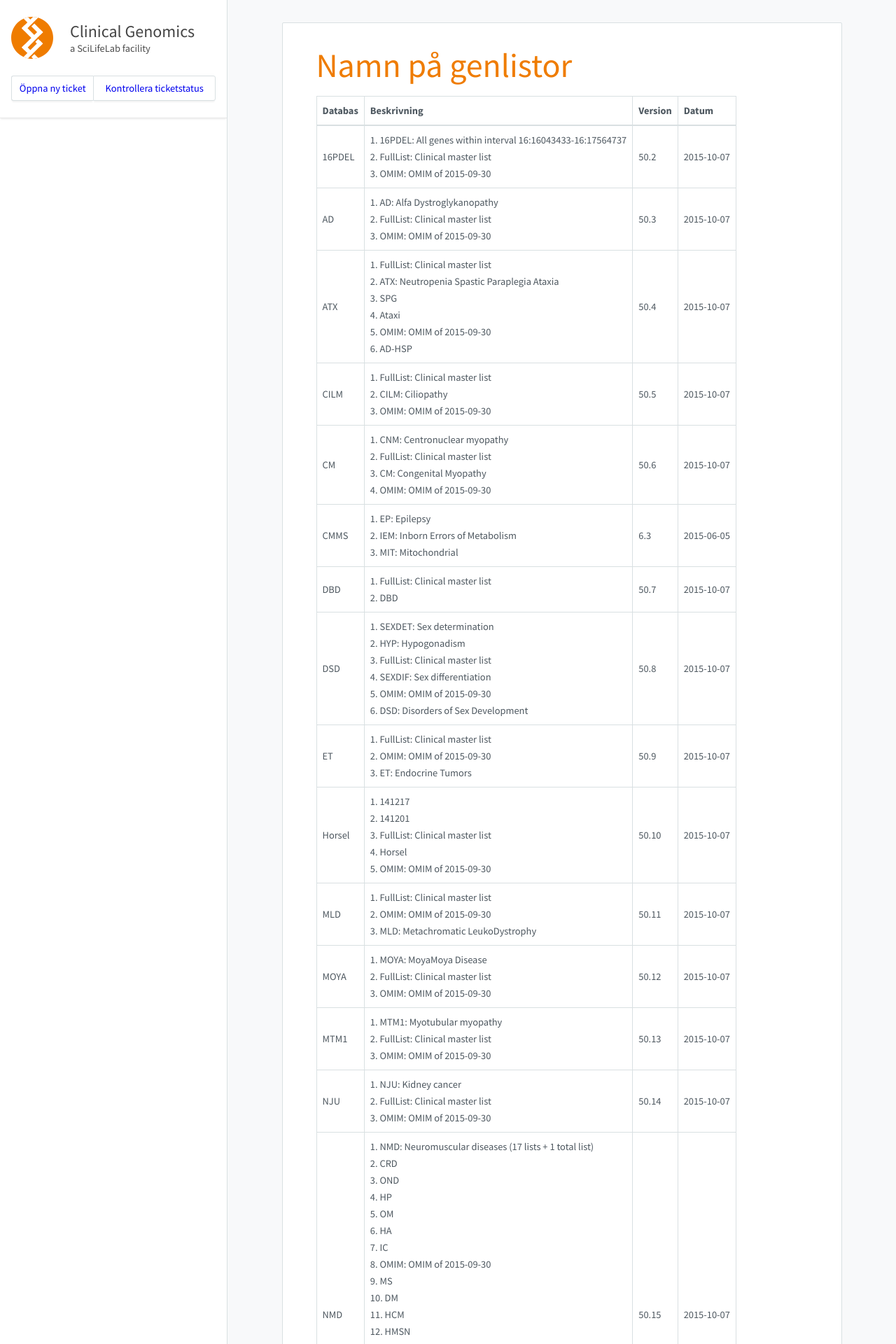
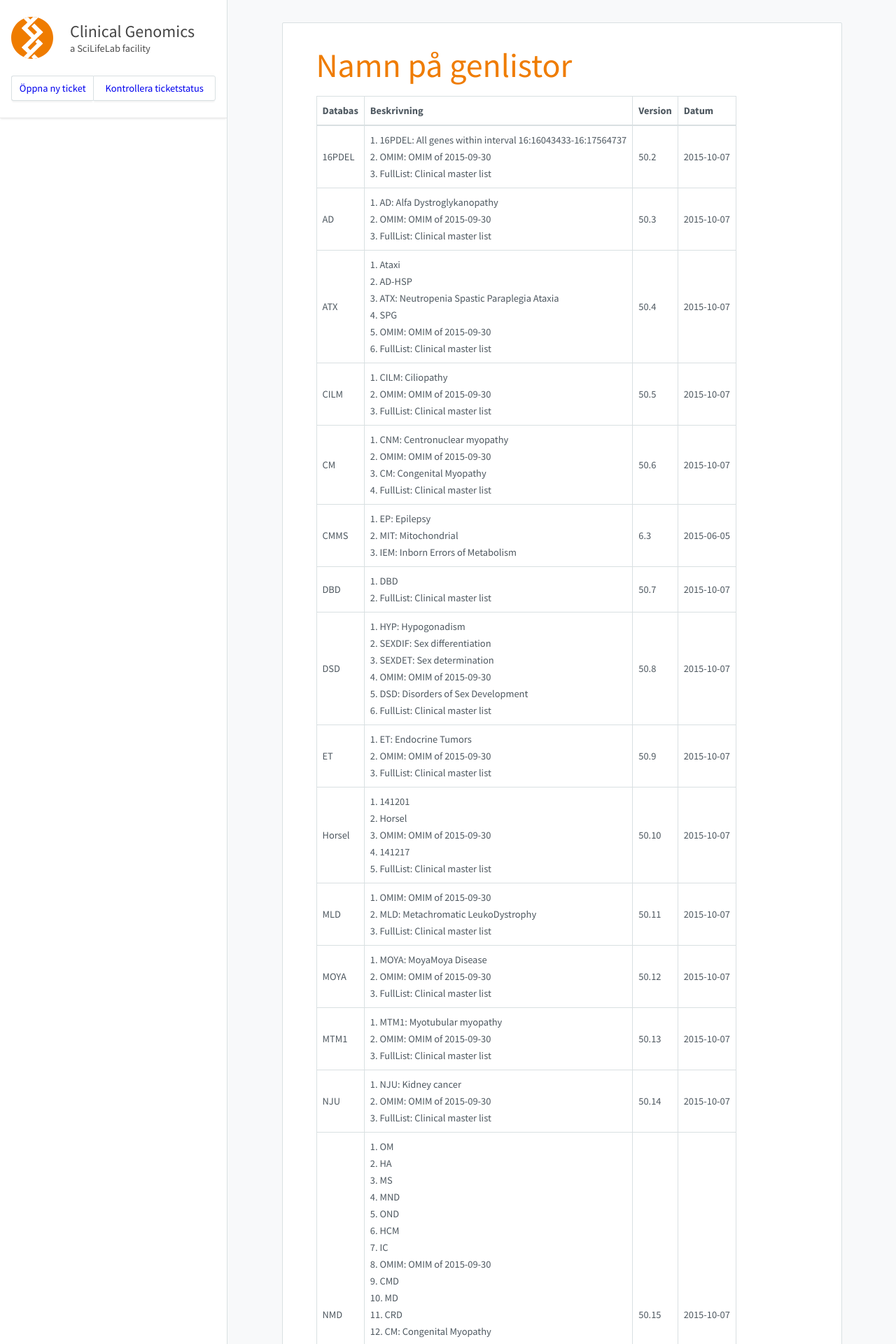
Before and after one commit to Clinical-Genomics/clinical-genomics.github.io, a Jekyll site: the page built from _pages/namnpagenlistor.md, in a window 1280 px wide. Shown: the top 1920 px of the page at 70% size. Built offline with Jekyll 4.4.1, drawn with Linux system fonts in a browser that asks for light colours; nearby versions of some CDN libraries; some of the changed lines change nothing that is shown; some of the changed text lies outside the part shown.

Commit message:
Update to cust002-SCN.txt

```diff
--- a/_pages/namnpagenlistor.md
+++ b/_pages/namnpagenlistor.md
@@ -8,25 +8,25 @@
 
 |Databas|Beskrivning|Version|Datum|
 |---|---|---|---|
-|16PDEL|1. 16PDEL: All genes within interval 16:16043433-16:17564737<br />2. FullList: Clinical master list<br />3. OMIM: OMIM of 2015-09-30<br />|50.2|2015-10-07|
-|AD|1. AD: Alfa Dystroglykanopathy<br />2. FullList: Clinical master list<br />3. OMIM: OMIM of 2015-09-30<br />|50.3|2015-10-07|
-|ATX|1. FullList: Clinical master list<br />2. ATX: Neutropenia Spastic Paraplegia Ataxia<br />3. SPG<br />4. Ataxi<br />5. OMIM: OMIM of 2015-09-30<br />6. AD-HSP<br />|50.4|2015-10-07|
-|CILM|1. FullList: Clinical master list<br />2. CILM: Ciliopathy<br />3. OMIM: OMIM of 2015-09-30<br />|50.5|2015-10-07|
-|CM|1. CNM: Centronuclear myopathy<br />2. FullList: Clinical master list<br />3. CM: Congenital Myopathy<br />4. OMIM: OMIM of 2015-09-30<br />|50.6|2015-10-07|
-|CMMS|1. EP: Epilepsy<br />2. IEM: Inborn Errors of Metabolism<br />3. MIT: Mitochondrial<br />|6.3|2015-06-05|
-|DBD|1. FullList: Clinical master list<br />2. DBD<br />|50.7|2015-10-07|
-|DSD|1. SEXDET: Sex determination<br />2. HYP: Hypogonadism<br />3. FullList: Clinical master list<br />4. SEXDIF: Sex differentiation<br />5. OMIM: OMIM of 2015-09-30<br />6. DSD: Disorders of Sex Development<br />|50.8|2015-10-07|
-|ET|1. FullList: Clinical master list<br />2. OMIM: OMIM of 2015-09-30<br />3. ET: Endocrine Tumors<br />|50.9|2015-10-07|
-|Horsel|1. 141217<br />2. 141201<br />3. FullList: Clinical master list<br />4. Horsel<br />5. OMIM: OMIM of 2015-09-30<br />|50.10|2015-10-07|
-|MLD|1. FullList: Clinical master list<br />2. OMIM: OMIM of 2015-09-30<br />3. MLD: Metachromatic LeukoDystrophy<br />|50.11|2015-10-07|
-|MOYA|1. MOYA: MoyaMoya Disease<br />2. FullList: Clinical master list<br />3. OMIM: OMIM of 2015-09-30<br />|50.12|2015-10-07|
-|MTM1|1. MTM1: Myotubular myopathy<br />2. FullList: Clinical master list<br />3. OMIM: OMIM of 2015-09-30<br />|50.13|2015-10-07|
-|NJU|1. NJU: Kidney cancer<br />2. FullList: Clinical master list<br />3. OMIM: OMIM of 2015-09-30<br />|50.14|2015-10-07|
-|NMD|1. NMD: Neuromuscular diseases (17 lists + 1 total list)<br />2. CRD<br />3. OND<br />4. HP<br />5. OM<br />6. HA<br />7. IC<br />8. OMIM: OMIM of 2015-09-30<br />9. MS<br />10. DM<br />11. HCM<br />12. HMSN<br />13. FullList: Clinical master list<br />14. CMS<br />15. CM: Congenital Myopathy<br />16. ACM<br />17. MM<br />18. MND<br />19. CMD<br />20. MD<br />21. NM<br />|50.15|2015-10-07|
-|OMIM|1. FullList: Clinical master list<br />2. OMIM: OMIM of 2015-09-30<br />|50.16|2015-10-07|
-|ORO|1. FullList: Clinical master list<br />2. ORO: Oro-facial-digital syndrome<br />3. OMIM: OMIM of 2015-09-30<br />|50.17|2015-10-07|
-|PAF1|1. PAF1: RNA polymerase II-associated factor<br />2. FullList: Clinical master list<br />3. OMIM: OMIM of 2015-09-30<br />|50.18|2015-10-07|
-|PID|1. FullList: Clinical master list<br />2. PID: Primary Immune Deficiency<br />3. PIDCAD: PID Candidates<br />|7.0|2015-08-31|
-|SCN|1. FullList: Clinical master list<br />2. SCN: Neutropenia<br />3. OMIM: OMIM of 2015-09-30<br />|50.0|2015-10-03|
-|SHANK1|1. SHANK1: SH3 and multiple ankyrin repeat domains 1<br />2. FullList: Clinical master list<br />3. OMIM: OMIM of 2015-09-30<br />|50.0|2015-10-03|
-|SKD|1. FullList: Clinical master list<br />2. SKD: Skeletal dysplasia<br />3. OMIM: OMIM of 2015-09-30<br />|50.0|2015-10-03|
+|16PDEL|1. 16PDEL: All genes within interval 16:16043433-16:17564737<br />2. OMIM: OMIM of 2015-09-30<br />3. FullList: Clinical master list<br />|50.2|2015-10-07|
+|AD|1. AD: Alfa Dystroglykanopathy<br />2. OMIM: OMIM of 2015-09-30<br />3. FullList: Clinical master list<br />|50.3|2015-10-07|
+|ATX|1. Ataxi<br />2. AD-HSP<br />3. ATX: Neutropenia Spastic Paraplegia Ataxia<br />4. SPG<br />5. OMIM: OMIM of 2015-09-30<br />6. FullList: Clinical master list<br />|50.4|2015-10-07|
+|CILM|1. CILM: Ciliopathy<br />2. OMIM: OMIM of 2015-09-30<br />3. FullList: Clinical master list<br />|50.5|2015-10-07|
+|CM|1. CNM: Centronuclear myopathy<br />2. OMIM: OMIM of 2015-09-30<br />3. CM: Congenital Myopathy<br />4. FullList: Clinical master list<br />|50.6|2015-10-07|
+|CMMS|1. EP: Epilepsy<br />2. MIT: Mitochondrial<br />3. IEM: Inborn Errors of Metabolism<br />|6.3|2015-06-05|
+|DBD|1. DBD<br />2. FullList: Clinical master list<br />|50.7|2015-10-07|
+|DSD|1. HYP: Hypogonadism<br />2. SEXDIF: Sex differentiation<br />3. SEXDET: Sex determination<br />4. OMIM: OMIM of 2015-09-30<br />5. DSD: Disorders of Sex Development<br />6. FullList: Clinical master list<br />|50.8|2015-10-07|
+|ET|1. ET: Endocrine Tumors<br />2. OMIM: OMIM of 2015-09-30<br />3. FullList: Clinical master list<br />|50.9|2015-10-07|
+|Horsel|1. 141201<br />2. Horsel<br />3. OMIM: OMIM of 2015-09-30<br />4. 141217<br />5. FullList: Clinical master list<br />|50.10|2015-10-07|
+|MLD|1. OMIM: OMIM of 2015-09-30<br />2. MLD: Metachromatic LeukoDystrophy<br />3. FullList: Clinical master list<br />|50.11|2015-10-07|
+|MOYA|1. MOYA: MoyaMoya Disease<br />2. OMIM: OMIM of 2015-09-30<br />3. FullList: Clinical master list<br />|50.12|2015-10-07|
+|MTM1|1. MTM1: Myotubular myopathy<br />2. OMIM: OMIM of 2015-09-30<br />3. FullList: Clinical master list<br />|50.13|2015-10-07|
+|NJU|1. NJU: Kidney cancer<br />2. OMIM: OMIM of 2015-09-30<br />3. FullList: Clinical master list<br />|50.14|2015-10-07|
+|NMD|1. OM<br />2. HA<br />3. MS<br />4. MND<br />5. OND<br />6. HCM<br />7. IC<br />8. OMIM: OMIM of 2015-09-30<br />9. CMD<br />10. MD<br />11. CRD<br />12. CM: Congenital Myopathy<br />13. DM<br />14. NMD: Neuromuscular diseases (17 lists + 1 total list)<br />15. MM<br />16. HMSN<br />17. CMS<br />18. ACM<br />19. NM<br />20. HP<br />21. FullList: Clinical master list<br />|50.15|2015-10-07|
+|OMIM|1. OMIM: OMIM of 2015-09-30<br />2. FullList: Clinical master list<br />|50.16|2015-10-07|
+|ORO|1. ORO: Oro-facial-digital syndrome<br />2. OMIM: OMIM of 2015-09-30<br />3. FullList: Clinical master list<br />|50.17|2015-10-07|
+|PAF1|1. PAF1: RNA polymerase II-associated factor<br />2. OMIM: OMIM of 2015-09-30<br />3. FullList: Clinical master list<br />|50.18|2015-10-07|
+|PID|1. PIDCAD: PID Candidates<br />2. PID: Primary Immune Deficiency<br />3. FullList: Clinical master list<br />|7.0|2015-08-31|
+|SCN|1. SCN: Neutropenia<br />2. OMIM: OMIM of 2015-09-30<br />3. FullList: Clinical master list<br />|50.19|2015-10-07|
+|SHANK1|1. SHANK1: SH3 and multiple ankyrin repeat domains 1<br />2. OMIM: OMIM of 2015-09-30<br />3. FullList: Clinical master list<br />|50.0|2015-10-03|
+|SKD|1. SKD: Skeletal dysplasia<br />2. OMIM: OMIM of 2015-09-30<br />3. FullList: Clinical master list<br />|50.0|2015-10-03|
```
